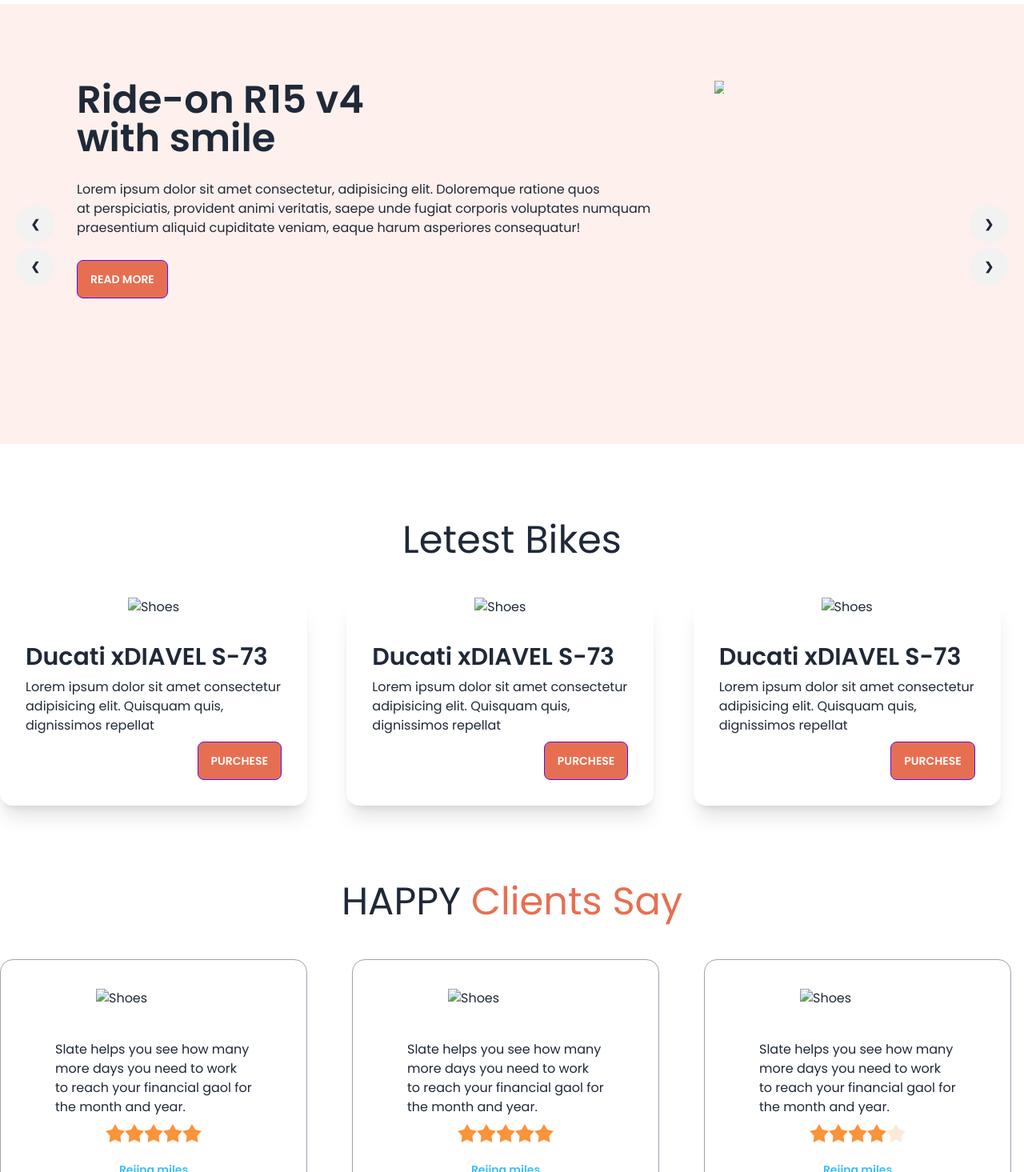
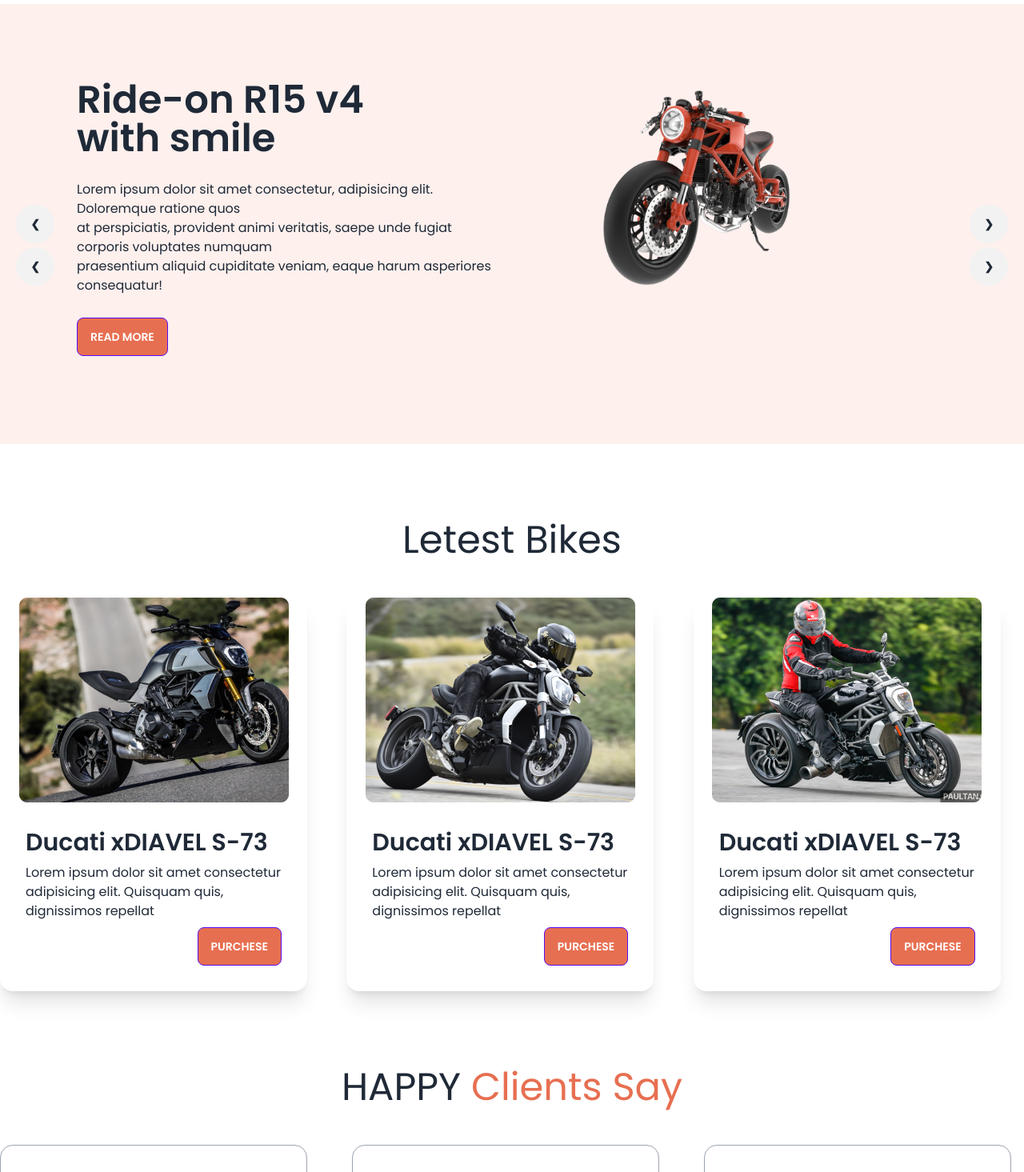
Before and after one commit to Barna12345/biker-zone-with-daisyui, a plain HTML site: page index.html in a window 1280 px wide. Shown: the part 67-1532 px from the top of the page at 80% size. Drawn offline with nearby package versions, Linux system fonts and the light colour scheme; the site is published under a folder, as on GitHub Pages, so addresses that start at the root find nothing.

Commit message:
added images

```diff
--- a/index.html
+++ b/index.html
@@ -85,7 +85,7 @@
                     </div>
 
                     <div>
-                        <img src="/images/slider/bike2.png" class="w-3/4" />
+                        <img src="images/slider/bike2.png" class="w-3/4" />
                     </div>
 
                 </div>
@@ -96,21 +96,21 @@
               </div>
             </div>
             <div id="slide2" class="carousel-item relative w-full">
-              <img src="/images/slider/bike3.png" class="w-full" />
+              <img src="images/slider/bike3.png" class="w-full" />
               <div class="absolute flex justify-between transform -translate-y-1/2 left-5 right-5 top-1/2">
                 <a href="#slide1" class="btn btn-circle">❮</a>
                 <a href="#slide3" class="btn btn-circle">❯</a>
               </div>
             </div>
             <div id="slide3" class="carousel w-full ">
-              <img src="/images/slider/bike3.png" class="w-full" />
+              <img src="images/slider/bike3.png" class="w-full" />
               <div class="absolute flex justify-between transform -translate-y-1/2 left-5 right-5 top-1/2">
                 <a href="#slide2" class="btn btn-circle">❮</a>
                 <a href="#slide4" class="btn btn-circle">❯</a>
               </div>
             </div>
             <div id="slide4" class="carousel-item relative w-full">
-              <img src="/images/slider/bike4.png" class="w-full" />
+              <img src="images/slider/bike4.png" class="w-full" />
               <div class="absolute flex justify-between transform -translate-y-1/2 left-5 right-5 top-1/2">
                 <a href="#slide3" class="btn btn-circle">❮</a>
                 <a href="#slide1" class="btn btn-circle">❯</a>
@@ -127,7 +127,7 @@
 <div class="grid gap-5 grid-cols-1 md:grid-cols-2 lg:grid-cols-3">
   <!--frist card-->
   <div class="card w-96 bg-base-100 shadow-xl">
-    <figure><img src="/images/others/latest1.png" alt="Shoes" /></figure>
+    <figure><img src="images/others/latest1.png" alt="Shoes" /></figure>
     <div class="card-body">
       <h2 class="card-title text-3xl">Ducati xDIAVEL S-73</h2>
       <p>Lorem ipsum dolor sit amet consectetur adipisicing elit. Quisquam quis, dignissimos repellat </p>
@@ -137,7 +137,7 @@
     </div>
   </div>
   <div class="card w-96 bg-base-100 shadow-xl">
-    <figure><img src="/images/others/latest2.png" alt="Shoes" /></figure>
+    <figure><img src="images/others/latest2.png" alt="Shoes" /></figure>
     <div class="card-body">
       <h2 class="card-title text-3xl">Ducati xDIAVEL S-73</h2>
       <p>Lorem ipsum dolor sit amet consectetur adipisicing elit. Quisquam quis, dignissimos repellat </p>
@@ -147,7 +147,7 @@
     </div>
   </div>
   <div class="card w-96 bg-base-100 shadow-xl">
-    <figure><img src="/images/others/latest3.png" alt="Shoes" /></figure>
+    <figure><img src="images/others/latest3.png" alt="Shoes" /></figure>
     <div class="card-body">
       <h2 class="card-title text-3xl">Ducati xDIAVEL S-73</h2>
       <p>Lorem ipsum dolor sit amet consectetur adipisicing elit. Quisquam quis, dignissimos repellat </p>
@@ -169,7 +169,7 @@
 <!--frist review-->
 
 <div class="card w-96 bg-base-100 p-9 border border-gray-400">
-  <figure><img class="w-36" src="/images/others/user-1.png" alt="Shoes" /></figure>
+  <figure><img class="w-36" src="images/others/user-1.png" alt="Shoes" /></figure>
   <div class="card-body">
     <h2 class="card-title"></h2>
     <p>Slate helps you see how many more days you need to work to reach your financial gaol for the month and year.</p>
@@ -190,7 +190,7 @@
 <!--second review-->
 
 <div class="card w-96 bg-base-100 p-9 border border-gray-400">
-  <figure><img class="w-36" src="/images/others/user-2.png" alt="Shoes" /></figure>
+  <figure><img class="w-36" src="images/others/user-2.png" alt="Shoes" /></figure>
   <div class="card-body">
     <h2 class="card-title"></h2>
     <p>Slate helps you see how many more days you need to work to reach your financial gaol for the month and year.</p>
@@ -211,7 +211,7 @@
 <!--Third review-->
 
 <div class="card w-96 bg-base-100 p-9 border border-gray-400">
-  <figure><img class="w-36" src="/images/others/user-3.png" alt="Shoes" /></figure>
+  <figure><img class="w-36" src="images/others/user-3.png" alt="Shoes" /></figure>
   <div class="card-body">
     <h2 class="card-title"></h2>
     <p>Slate helps you see how many more days you need to work to reach your financial gaol for the month and year.</p>
@@ -237,7 +237,7 @@
 
   <div class="hero min-h-screen bg-base-200">
     <div class="hero-content flex-col lg:flex-row-reverse">
-      <img src="/images/others/faq.png" class="max-w-sm rounded-lg shadow-2xl" />
+      <img src="images/others/faq.png" class="max-w-sm rounded-lg shadow-2xl" />
       <div>
         <div class="collapse collapse-plus bg-base-200">
           <input type="radio" name="my-accordion-3" checked="checked" />
```
